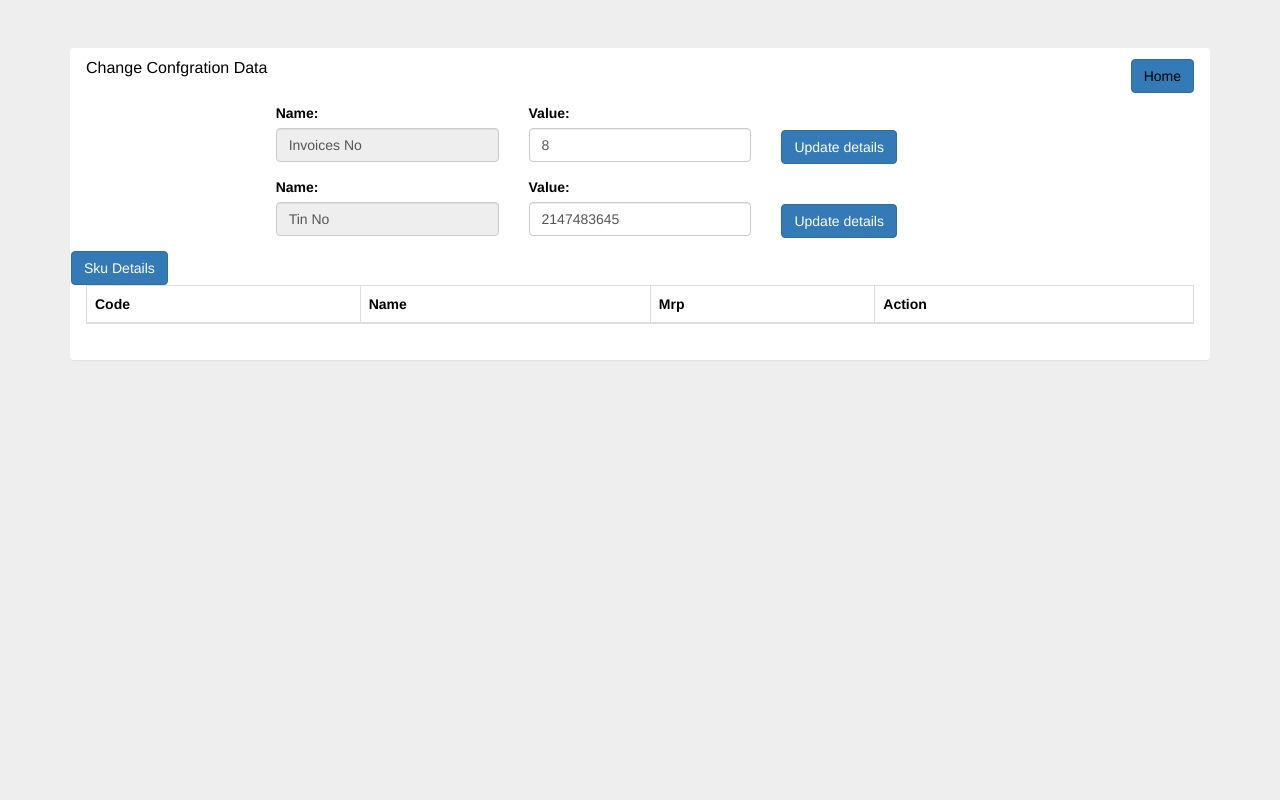
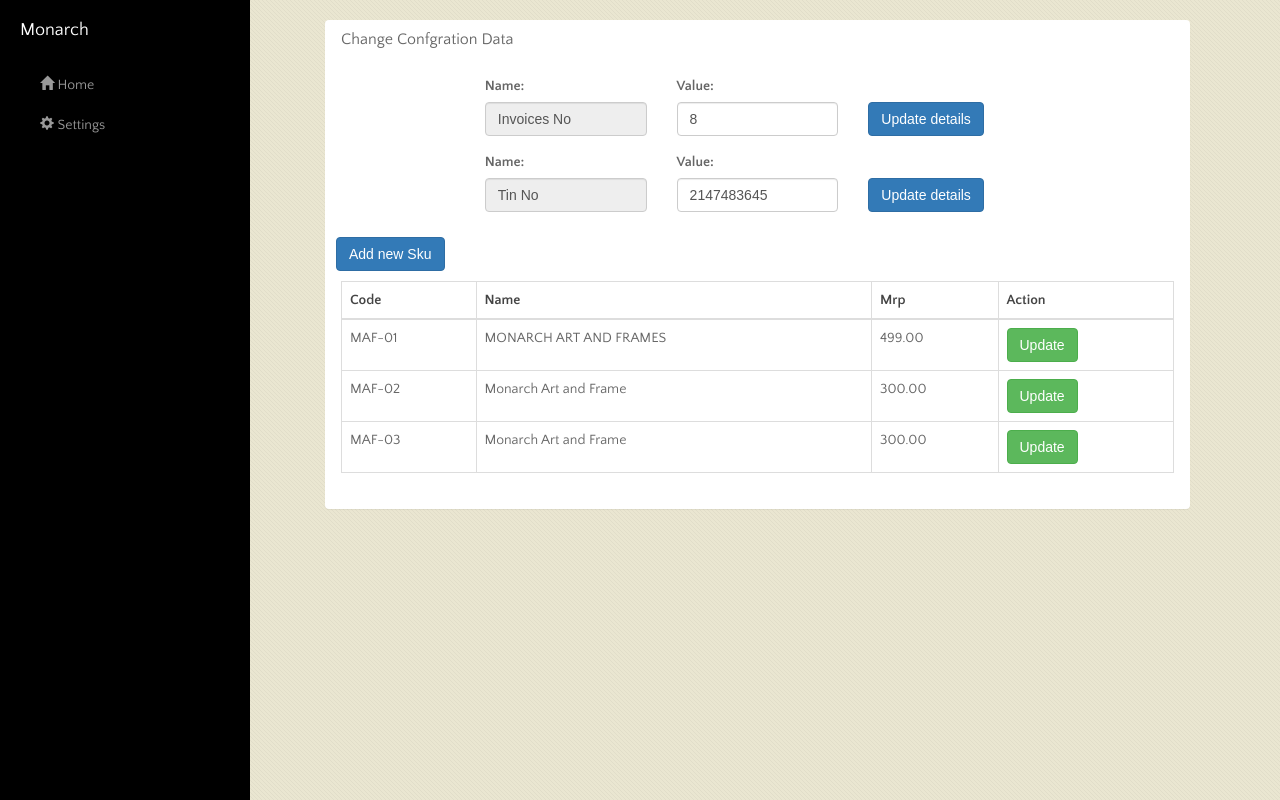
Before and after one commit to tsaini530/billing_pdf, a PHP site: page /settings.php in a window 1280 px wide. Run offline with PHP 8.4, Linux system fonts and the light colour scheme; data comes from the database, SQL or seed files in the repository; lists and menus that the app fills with data are empty.

Commit message:
apply sidebar

```diff
--- a/billController.php
+++ b/billController.php
@@ -26,6 +26,12 @@
 	        	break;
 	       	case 'updateTin':
 	       		$this->updateTin();
+	       		break;
+	       	case 'findByIdSku':
+	       		$this->findByIdSku();
+	       		break;
+	       	case 'updateSku':
+	       		$this->updateSku();
 	       		break;
         }
     }
@@ -63,7 +69,7 @@
 				$orderUpdate="UPDATE billorder SET total_price='$total_price' WHERE idorder='$orderid' ";
 				$dataUpdate=$this->conn->prepare($orderUpdate)->execute();
 				$invoiceUpdate="UPDATE invoice SET value='$invoice_value' WHERE invoice_name='invoice_no' ";
-				if($conn->prepare($invoiceUpdate)->execute()){
+				if($this->conn->prepare($invoiceUpdate)->execute()){
 					$this->makePdf($orderid);
 				}
 				//header("location: index.php");
@@ -91,9 +97,10 @@
     $mpdf->writeHtml($html);
     $filename='order-'.$orderid.'pdf';
     $mpdf->output($filename,'D');
- 	header("location: index.php");
-
-
+    $URL="index.php";
+	//echo '<META HTTP-EQUIV="refresh" content="0;URL=' . $URL . '">';
+	echo "<script type='text/javascript'>document.location.href='{$URL}';</script>";
+ 	//header("location: index.php");
 
 	}
 	function getprice(){
@@ -131,6 +138,43 @@
 		$result=$this->conn->query($sql);
 		echo json_encode($invoice);exit();
 	}
+	function findByIdSku(){
+		$id=$_POST['data'];
+		$sql = "SELECT * FROM sku  WHERE idsku='$id'";
+		$result=$this->conn->query($sql)->fetch(PDO::FETCH_OBJ);
+		if(!empty($result)){
+			echo json_encode($result);exit();
+
+		}
+		else{
+			$result=[];
+			$result=["error"=>"can not find data"];
+			echo json_encode($result);exit();
+		}
+	}
+	function updateSku(){
+		$data=$_POST['data'];
+		parse_str($data,$output);
+		$id=$output['idsku'];
+		$code=$output['code'];
+		$name=$output['name'];
+		$mrp=$output['mrp'];
+		if(!empty($output['idsku'])){
+			$sql="UPDATE sku SET
+				code='$code',
+				name='$name',
+				mrp='$mrp'
+				WHERE idsku='$id' ";
+			$result=$this->conn->prepare($sql)->execute();
+			echo json_encode("Update Sku  successfully");exit();
+
+		}
+		else{
+			$sql="INSERT INTO sku (name,code,mrp) VALUES (:name,:code,:mrp)";
+			$result=$this->conn->prepare($sql)->execute([':name'=>$name,':code'=>$code,':mrp'=>$mrp]);
+			echo json_encode("Insert  New Sku  successfully");exit();
+		}
+	}
 }
 
 
--- a/invoice.php
+++ b/invoice.php
@@ -72,10 +72,11 @@
 	   	$vat='';
 	   	$vat=round(($item->price*5.21)/100);
 	   	$itemprice=$item->price-$vat;
+	   	$pname=$conn->query("SELECT name FROM sku WHERE code ='$item->sku'")->fetchObject();
 	   	?>
 
     <tr>
-     <td style="border:1px solid #ddd;" ><?=$item->sku?>
+     <td style="border:1px solid #ddd;" ><?=$item->sku.'-'.$pname->name?>
 
         </td>
         <td  style="border:1px solid #ddd;" width="10%" align="center"><?=$item->qty?></td>
--- a/settings.php
+++ b/settings.php
@@ -1,21 +1,29 @@
+<?php
+require("config.php");
+$sql = "SELECT * FROM sku ";
+$result=$conn->query($sql)->fetchAll(PDO::FETCH_OBJ);
+?>
 <!DOCTYPE html>
 <html>
 <head>
 	<title>Change setting</title>
 	<link rel="stylesheet" type="text/css" href="./stylesheets/css/bootstrap.min.css">
-<!-- 	<link rel="stylesheet" type="text/css" href="./stylesheets/styles.css">
- -->
+	<link rel="stylesheet" type="text/css" href="./stylesheets/styles.css">
+
 
 <script src="javascripts/jquery-3.1.0.min.js"></script>
+<script src="javascripts/js/bootstrap.min.js"></script>
+
 
 
 </head>
-<body  class="jumbotron vertical-cente">
-	<div class="container">
+<body  class="container " id="wrapper">
+<?php include('sidebar.html'); ?>
+	<div class="page-container" id="page-content-wrapper" >
 
 		<div class="panel">
 			<div class="panel-heading">
-				<h6 class="panel-title text-capitlize">Change Confgration Data <a href="index.php" class="btn btn-primary pull-right legitRipple ">Home </a></h6>
+				<h2 class="panel-title text-semibold text-capitlize">Change Confgration Data </h2>
 
 				<div class="alert alert-success" id="alert" role="alert" style="display:none;">
 				   You successfully read this important alert message.
@@ -57,13 +65,13 @@
 								</div>
 							</div>
 							<div class="col-md-4" style="margin-top:27px;">
-								<button type="button" id="btnTin" class="btn btn-primary legitRipple ">Update details </button>
+								<button type="button" id="btnTin" class="btn btn-primary legitRipple " >Update details </button>
 							</div>
 						</form>
 					</div>
 				</div>
 				<div class="row">
-				<button id="sku" class="btn btn-primary legitRipple ">Sku Details</button>
+				<button id="sku" class="btn btn-primary legitRipple " style="margin:10px;" onclick="addnew();"> Add new Sku </button>
 				 <div class="form-group field-product-codes">
                 	<div class="col-lg-12" id="listitem">
                     	<table class="table table-bordered deal_table">
@@ -74,6 +82,15 @@
 		                        <th > Action </th>
 		                    </thead>
                         	<tbody>
+                        	<?php foreach($result as $key=>$value){?>
+                        		<tr>
+                        			<td><?=$value->code?></td>
+                        			<td><?=$value->name?></td>
+                        			<td><?=$value->mrp?></td>
+                        			<td><button class="btn btn-success legitRipple" onclick="findSku(this.id);" id="<?php echo$value->idsku;?>">Update</button></td>
+
+                        		</tr>
+                        		<?php }?>
                        		 </tbody>
                     	</table>
                 	</div>
@@ -82,6 +99,41 @@
 			</div>
 		</div>
 	</div>
+	<!-- model start -->
+	<div class="modal fade bd-example-modal-lg" id="updateModal" tabindex="-1" role="dialog" aria-labelledby="myLargeModalLabel" aria-hidden="true">
+  <div class="modal-dialog" role="document">
+      <div class="modal-content">
+        <div class="modal-header">
+          <button type="button" class="close" data-dismiss="modal" aria-label="Close">
+            <span aria-hidden="true">&times;</span>
+          </button>
+          <h4 class="modal-title" id="exampleModalLabel">Sku Update</h4>
+        </div>
+        <div class="modal-body">
+          <form id="skuForm">
+             <div class="form-group">
+              <label for="name-sku" class="form-control-label">Sku Name:</label>
+              <input type="text"  class="form-control" id="name-sku" name="name" value="">
+            </div>
+            <div class="form-group">
+              <label for="code" class="form-control-label">Code:</label>
+              <input type="text"  class="form-control" id="code" name="code" value="">
+            </div>
+            <div class="form-group">
+              <label for="mrp" class="form-control-label">Mrp:</label>
+              <input type="text" class="form-control" id="mrp" name="mrp" value="">
+            </div>
+            <input type="hidden" name="idsku" id="idsku" value="">
+          </form>
+        </div>
+        <div class="modal-footer">
+          <button type="button" class="btn btn-secondary" data-dismiss="modal">Close</button>
+          <button type="button" class="btn btn-success " onclick="updateSku();">Submit</button>
+        </div>
+      </div>
+  </div>
+</div>
+
 </body>
 <style type="text/css">
 	.vertical-center {
@@ -141,6 +193,52 @@
 			}
 		});
 	   });
+	   	function addnew(){
+	   	$('#updateModal').modal('show');
+	   	}
+	    function findSku(e){
+	    	$.ajax({
+			type:'POST',
+			dataType:'json',
+			url:'./billController.php',
+			data:{data:e,action:'findByIdSku'},
+			success:function(response){
+				if(response.error){
+				$('#alert').show().empty().append(response.error);
+				// $('#alert').delay(3000).fadeOut('slow');
+				}
+
+				else{
+					$('#updateModal').modal('show');
+					$('#idsku').val(response.idsku);
+					$('#code').val(response.code);
+					$('#name-sku').val(response.name);
+					$('#mrp').val(response.mrp);
+				}
+
+
+			}
+		});
+	    }
+	    function updateSku(){
+	    var datastring = $("#skuForm").serialize();
+    	$.ajax({
+			type:'POST',
+			dataType:'json',
+			url:'./billController.php',
+			data:{data:datastring,action:'updateSku'},
+			success:function(response){
+				$('#updateModal').modal('hide');
+				$('#listitem').load(location.href+' #listitem');
+				$('#alert').show().empty().append(response);
+				 $('#alert').delay(3000).fadeOut('slow');
+
+
+
+			}
+		});
+	    }
+
 
 </script>
 </html>
--- /dev/null
+++ b/sidebar.html
@@ -0,0 +1,16 @@
+<link href="stylesheets/css/simple-sidebar.css" rel="stylesheet" type="text/css">
+<div id="sidebar-wrapper">
+            <ul class="sidebar-nav">
+                <li class="sidebar-brand">
+                    <a href="#">
+                       Monarch
+                    </a>
+                </li>
+                <li>
+                    <a href="index.php"><i class="glyphicon glyphicon-home"></i> Home</a>
+                </li>
+                <li>
+                    <a href="settings.php"><span class="glyphicon glyphicon-cog"></span> Settings </a>
+                </li>
+            </ul>
+        </div>
--- /dev/null
+++ b/stylesheets/css/simple-sidebar.css
@@ -0,0 +1,129 @@
+/*!
+ * Start Bootstrap - Simple Sidebar (http://startbootstrap.com/)
+ * Copyright 2013-2016 Start Bootstrap
+ * Licensed under MIT (https://github.com/BlackrockDigital/startbootstrap/blob/gh-pages/LICENSE)
+ */
+
+ body {
+    overflow-x: hidden;
+ }
+
+/* Toggle Styles */
+
+#wrapper {
+    padding-left: 0;
+    -webkit-transition: all 0.5s ease;
+    -moz-transition: all 0.5s ease;
+    -o-transition: all 0.5s ease;
+    transition: all 0.5s ease;
+}
+
+#wrapper.toggled {
+    padding-left: 250px;
+}
+
+#sidebar-wrapper {
+    z-index: 1000;
+    position: fixed;
+    left: 250px;
+    width: 0;
+    height: 100%;
+    margin-left: -250px;
+    overflow-y: auto;
+    background: #000;
+    -webkit-transition: all 0.5s ease;
+    -moz-transition: all 0.5s ease;
+    -o-transition: all 0.5s ease;
+    transition: all 0.5s ease;
+}
+
+#wrapper.toggled #sidebar-wrapper {
+    width: 250px;
+}
+
+#page-content-wrapper {
+    width: 100%;
+    position: absolute;
+    padding: 15px;
+}
+
+#wrapper.toggled #page-content-wrapper {
+    position: absolute;
+    margin-right: -250px;
+}
+
+/* Sidebar Styles */
+
+.sidebar-nav {
+    position: absolute;
+    top: 0;
+    width: 250px;
+    margin: 0;
+    padding: 0;
+    list-style: none;
+}
+
+.sidebar-nav li {
+    text-indent: 20px;
+    line-height: 40px;
+}
+
+.sidebar-nav li a {
+    display: block;
+    text-decoration: none;
+    color: #999999;
+}
+
+.sidebar-nav li a:hover {
+    text-decoration: none;
+    color: #fff;
+    background: rgba(255,255,255,0.2);
+}
+
+.sidebar-nav li a:active,
+.sidebar-nav li a:focus {
+    text-decoration: none;
+}
+
+.sidebar-nav > .sidebar-brand {
+    height: 65px;
+    font-size: 18px;
+    line-height: 60px;
+}
+
+.sidebar-nav > .sidebar-brand a {
+    color: #999999;
+}
+
+.sidebar-nav > .sidebar-brand a:hover {
+    color: #fff;
+    background: none;
+}
+
+@media(min-width:768px) {
+    #wrapper {
+        padding-left: 250px;
+    }
+
+    #wrapper.toggled {
+        padding-left: 0;
+    }
+
+    #sidebar-wrapper {
+        width: 250px;
+    }
+
+    #wrapper.toggled #sidebar-wrapper {
+        width: 0;
+    }
+
+    #page-content-wrapper {
+        padding: 20px;
+        position: relative;
+    }
+
+    #wrapper.toggled #page-content-wrapper {
+        position: relative;
+        margin-right: 0;
+    }
+}
```
Also changed, not shown: index.php (+19 -10 lines).
